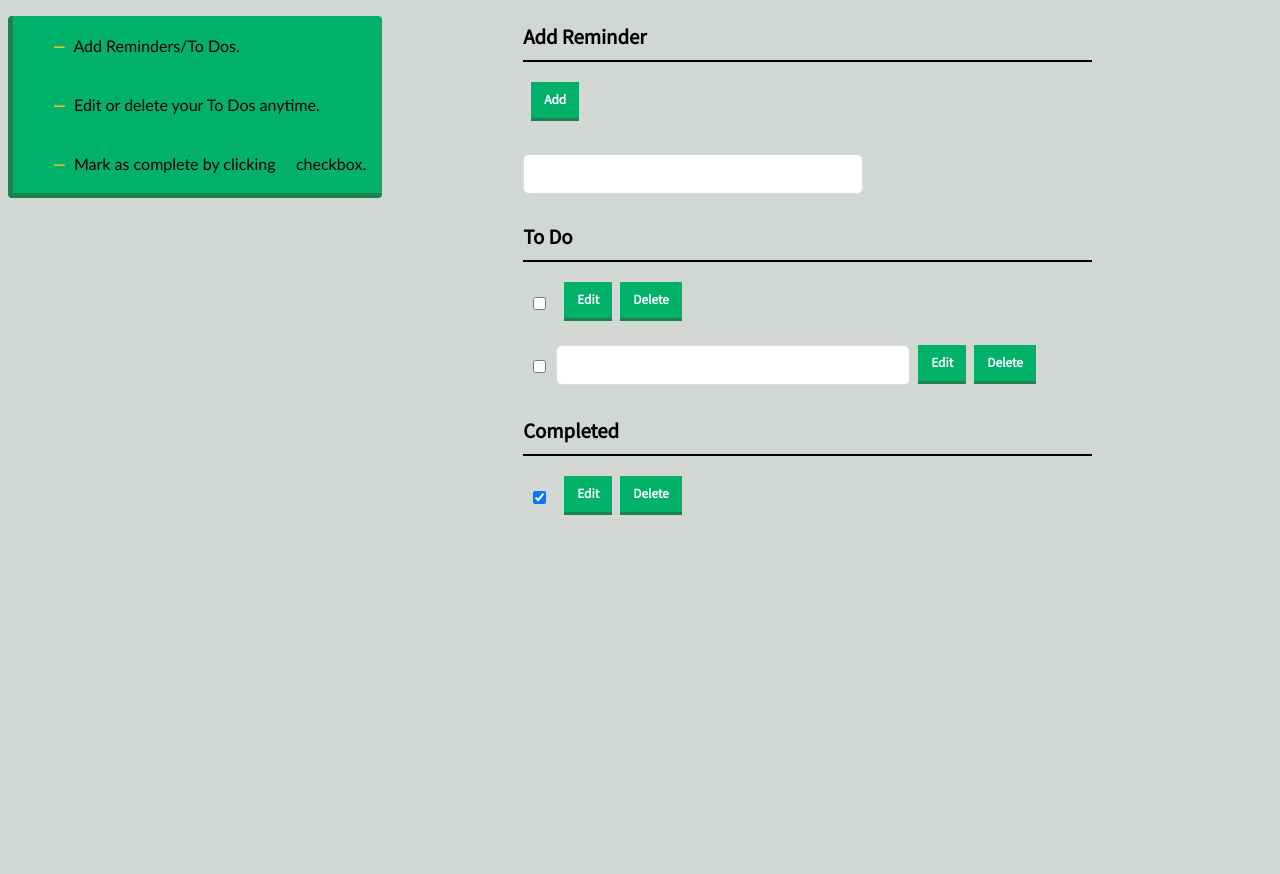
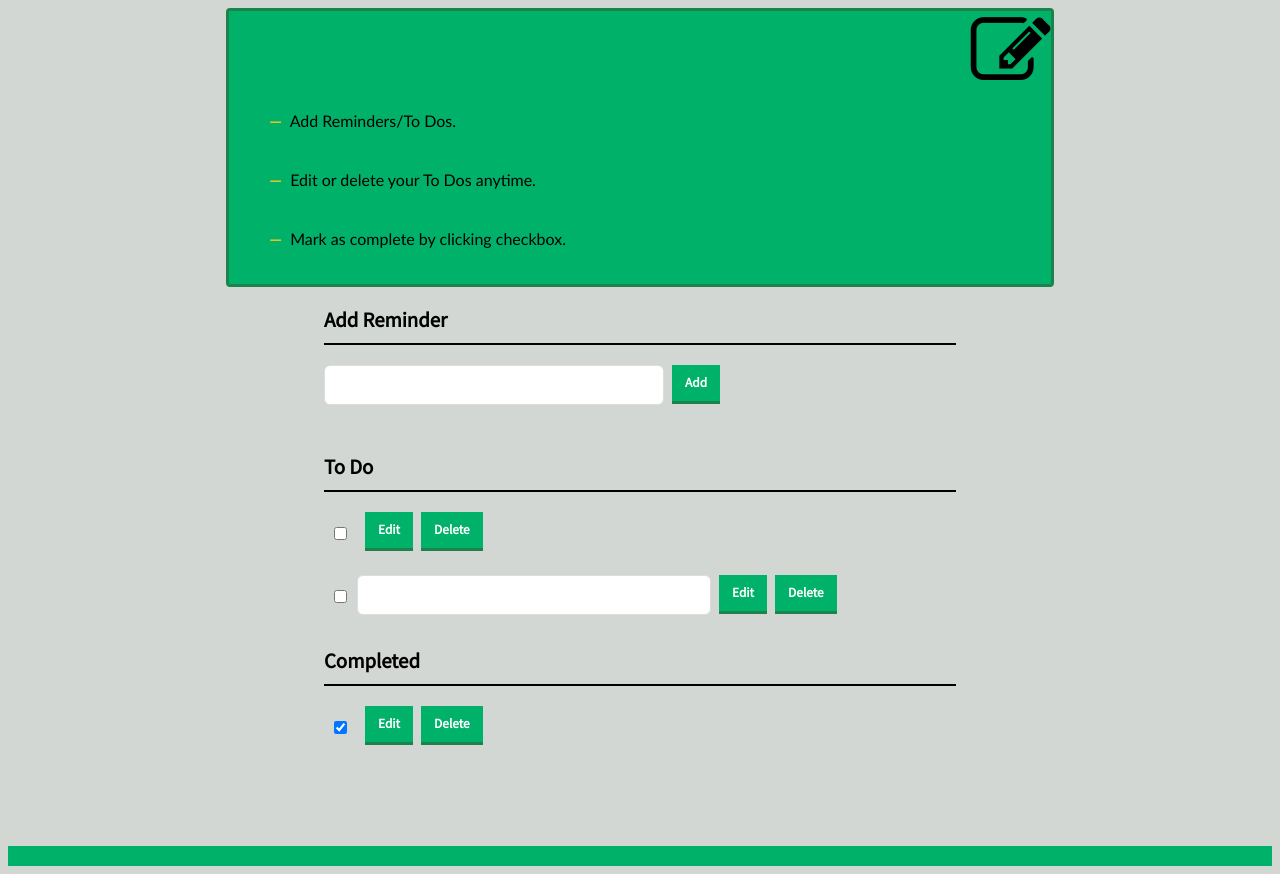
Before and after one commit to ericirel/to-do-app, a plain HTML site: page index.html in a window 1280 px wide. Before the commit the page ends 800 px from the top, so only its background shows below. Drawn offline with Linux system fonts and the light colour scheme.

Commit message:
Repositioned instructions. Added footer.

```diff
--- a/css/main.css
+++ b/css/main.css
@@ -6,20 +6,24 @@ body {
 
 .container {
   display: block;
-  width: 45%;
+  width: 50%;
   margin: -20px auto 0;
-  margin-right: 180px;
+  margin-right: 0 auto;
   margin-top: -220px;
 }
 
-#instructions {
+.instructions {
   font-family: Trebuchet MS;
   background-color: #00B16A;
-  border-left: solid 5px #1e824c;
-  border-bottom: solid 5px #1e824c;
+  border: solid 3px #1e824c;
   border-radius: 4px;
-  width: 26%;
-  margin-right: 50px;
+  width: 65%;
+  margin: 0 auto;
+  margin-bottom: 210px;
+}
+
+#icon i {
+ float: right;
 }
 
 #slash-slash {
@@ -139,3 +143,9 @@ ul li.editMode input[type=text] {
 ul li.editMode label {
   display: none;
 }
+
+.main-footer {
+  padding-top: 60px;
+  padding-bottom: 60px;
+  border-bottom: 20px solid #00B16A;
+}
--- a/index.html
+++ b/index.html
@@ -5,13 +5,19 @@
   <title>Todo App</title>
   <link rel="stylesheet" href="css/main.css" type="text/css" charset="utf-8">
   <link href='http://fonts.googleapis.com/css?family=Source+Sans+Pro' rel='stylesheet' type='text/css'>
+  <link rel="stylesheet" href="http://maxcdn.bootstrapcdn.com/font-awesome/4.3.0/css/font-awesome.min.css">
 </head>
 <body>
-  <ol id="instructions">
-    <li><span id="slash-slash">&mdash;</span>&nbsp; Add Reminders/To Dos.</li>
-    <li><span id="slash-slash">&mdash;</span>&nbsp; Edit or delete your To Dos anytime.</li>
-    <li><span id="slash-slash">&mdash;</span>&nbsp; Mark as complete by clicking &nbsp;&nbsp;&nbsp;&nbsp;checkbox.</li>
-  </ol>
+  <div class="instructions">
+    <div id="icon">
+      <i class="fa fa-pencil-square-o fa-5x"></i>
+    </div>
+    <ol>
+      <li><span id="slash-slash">&mdash;</span>&nbsp; Add Reminders/To Dos.</li>
+      <li><span id="slash-slash">&mdash;</span>&nbsp; Edit or delete your To Dos anytime.</li>
+      <li><span id="slash-slash">&mdash;</span>&nbsp; Mark as complete by clicking checkbox.</li>
+    </ol>
+  </div>
  <!--  <h2>Your Todo List</h2> -->
   <div class="container">
     <p>
@@ -36,7 +42,9 @@
       </li>
     </ul>
   </div>
+  <footer class="main-footer">
+  </footer>
 
- <script type="text/javascript" src="js/app.js"></script>
-</body>
+  <script type="text/javascript" src="js/app.js"></script>
+  </body>
 </html>
```
Also changed, not shown: js/app.js (line endings or trailing spaces).
